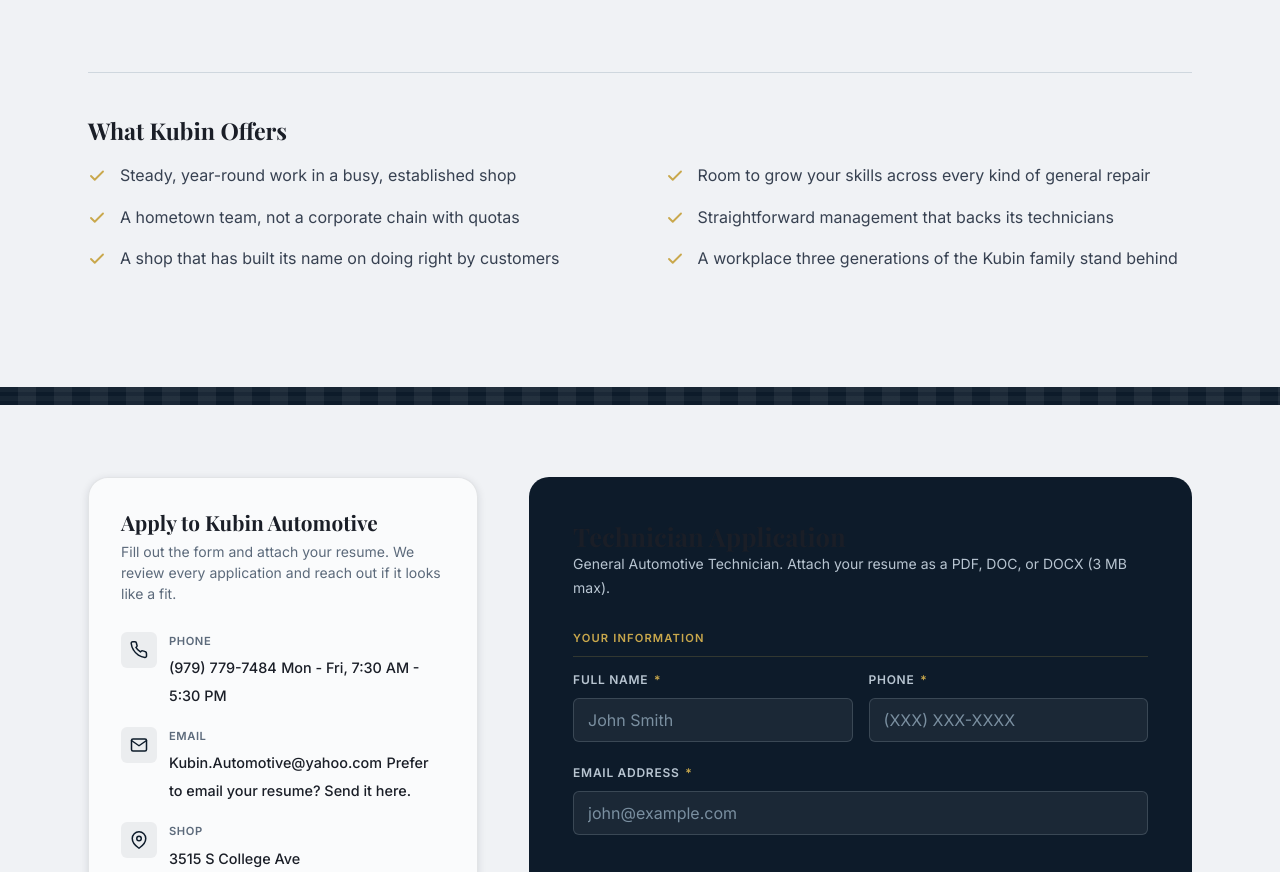
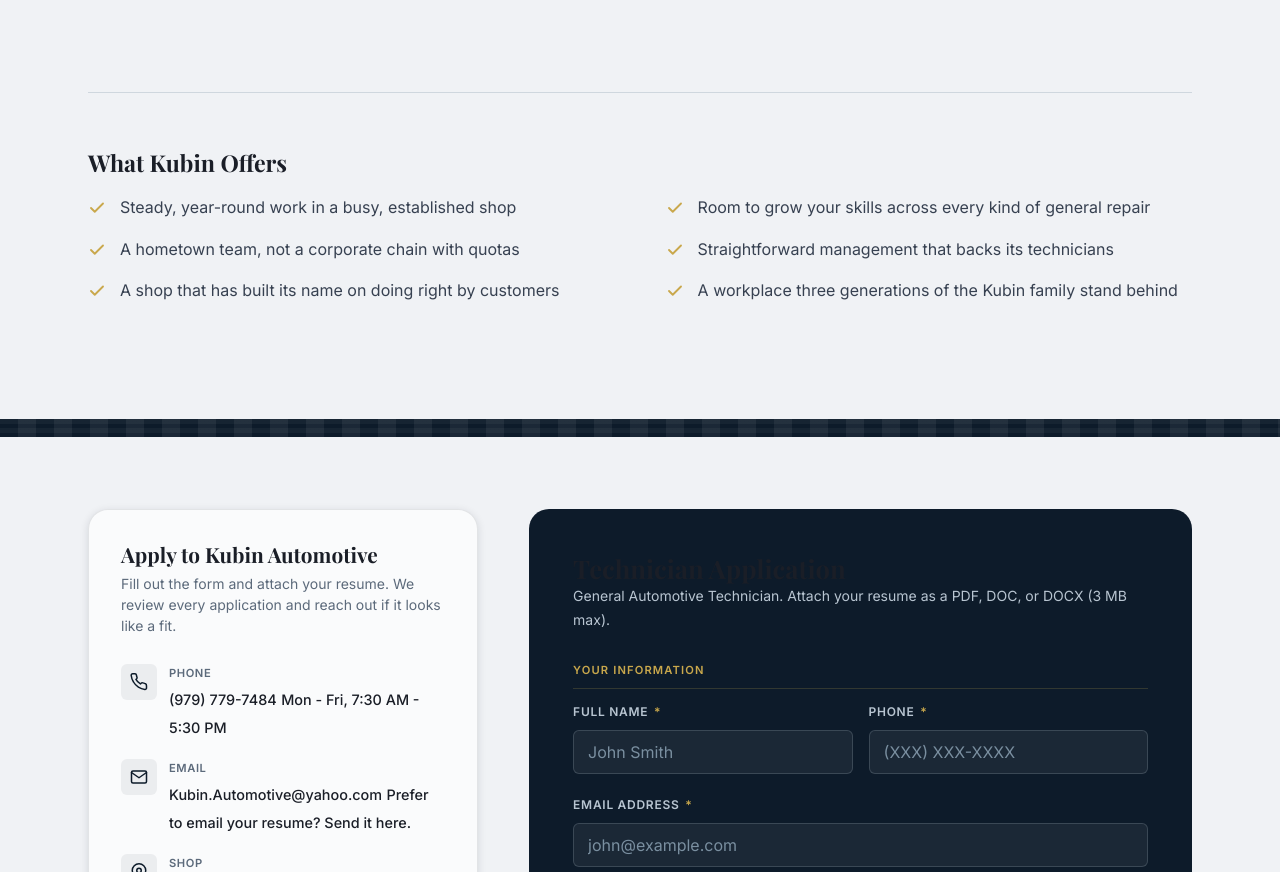
Before and after one commit to OfficialAeopic/kubinautomotiveweb, a website: page site/careers/index.html in a window 1280 px wide. Shown: the part 1227-2099 px from the top of the page. Drawn offline with nearby package versions, Linux system fonts and the light colour scheme.

Commit message:
Increase top gap above What Kubin Offers section (v4.4.4)

```diff
--- a/site/css/main.css
+++ b/site/css/main.css
@@ -4276,8 +4276,8 @@
 
 /* "What Kubin offers" band sits inside a light section */
 .careers-offer {
-  margin-top: clamp(2.5rem, 5vw, 3.75rem);
-  padding-top: clamp(2rem, 4vw, 2.75rem);
+  margin-top: clamp(3.5rem, 7vw, 5rem);
+  padding-top: clamp(2.75rem, 5vw, 3.5rem);
   border-top: 1px solid rgba(122, 143, 160, 0.28);
 }
 
@@ -4363,4 +4363,4 @@
     columns: 1;
   }
 }
-/* version bump: main.css v4.4.0 (Careers page) */
+/* version bump: main.css v4.4.4 (careers offers-section top gap increase, COO 2026-07-15) */
```
